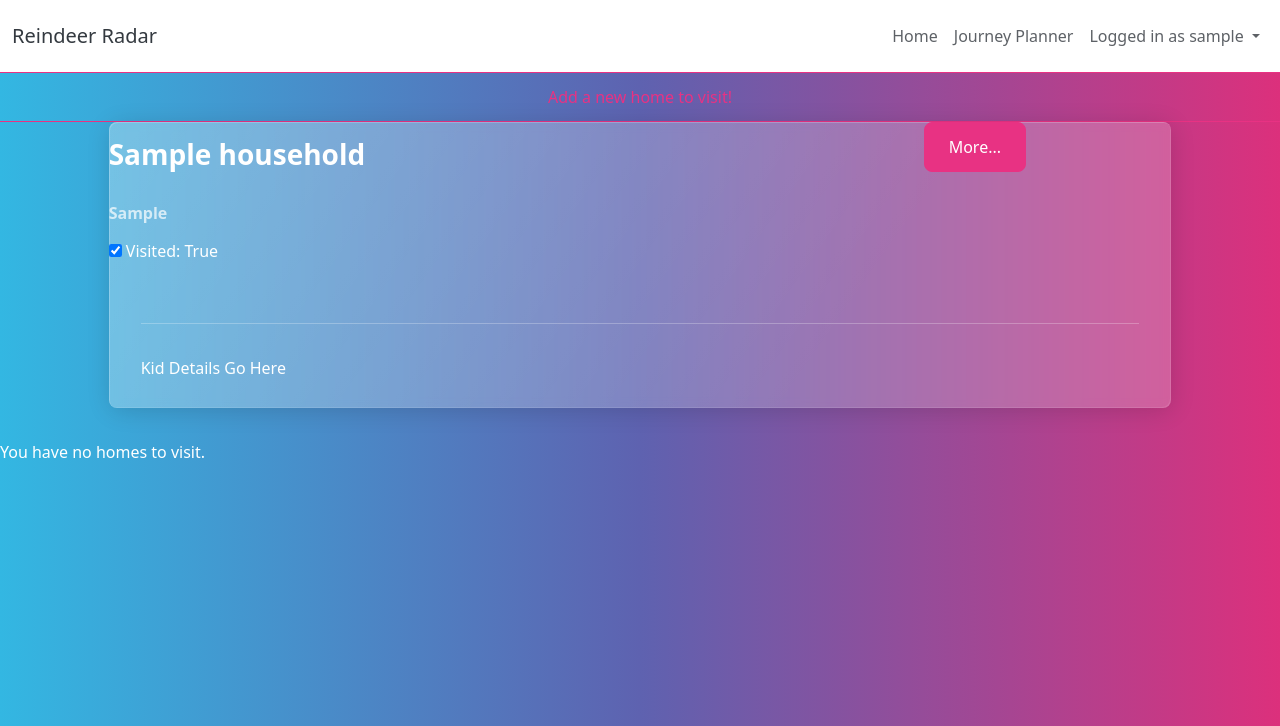
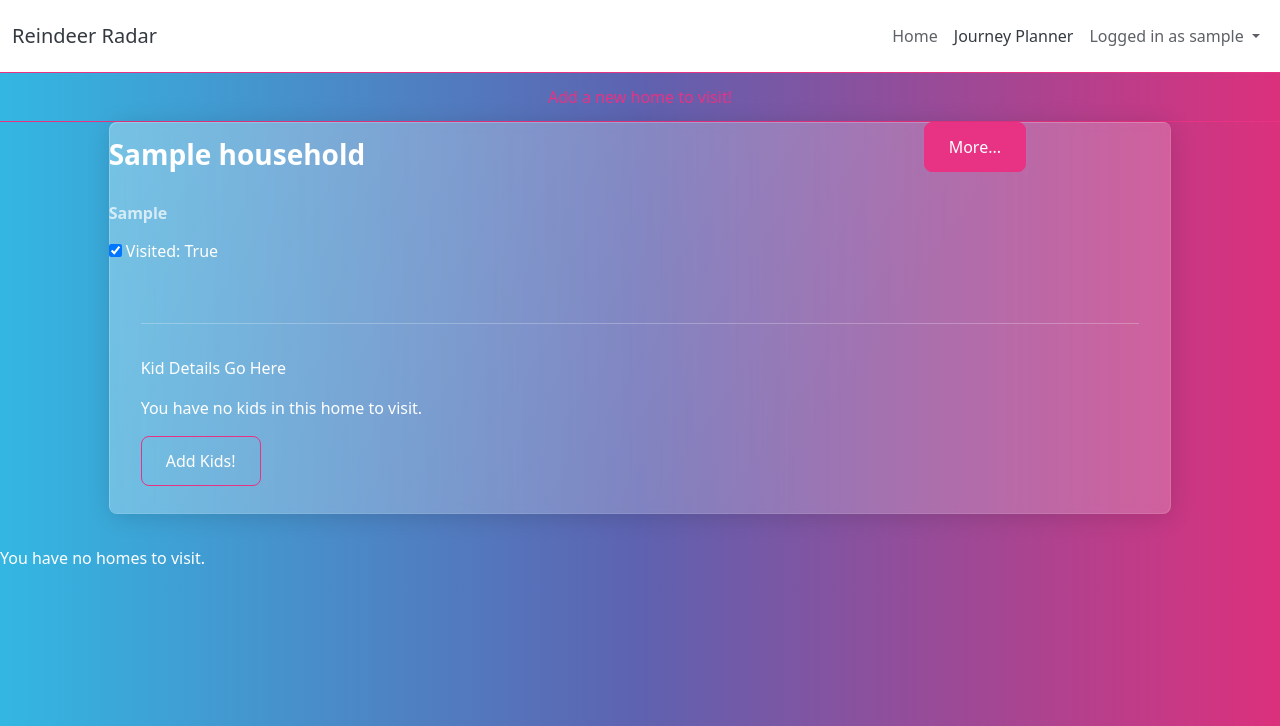
Before and after one commit to Will-WHyd/Reindeer-Radar, a Django app: page /journey/ in a window 1280 px wide, after a click on "More...". Shown: the top 726 px of the page. Run offline with Django 4.2, Linux system fonts and the light colour scheme; a user stored in the database is signed in; tables that the repository leaves empty hold one stand-in row (values such as "Sample post"); some libraries are stand-ins or nearby versions.

Commit message:
investigating kid add views issue

```diff
--- a/journey/models.py
+++ b/journey/models.py
@@ -28,7 +28,7 @@
     user = models.ForeignKey(User, on_delete=models.CASCADE)
     name = models.CharField(max_length=50, null=False, blank=False)
     age = models.IntegerField(default=0, validators=[MinValueValidator(0)])
-    family = models.ForeignKey(Household, null=False, blank=False, on_delete=models.CASCADE)
+    family = models.ForeignKey(Household, null=False, blank=False, on_delete=models.CASCADE, related_name='kids')
     behavior = models.CharField(choices=STATUS, default='Nice', max_length=20)
 
     def __str__(self):
--- a/journey/templates/journey/list.html
+++ b/journey/templates/journey/list.html
@@ -8,7 +8,7 @@
 
     <!-- Household List Column. -->
     <div class="row justify-content-center">
-        <a href="{% url 'journey:add' %}" class="btn btn-outline-primary">Add a new home to visit!</a>
+        <a href="{% url 'add_house' %}" class="btn btn-outline-primary">Add a new home to visit!</a>
 
         {% for household in household_list %}
         <div class="col-md-10 mb-3">
@@ -32,7 +32,14 @@
                             <hr>
 
                             <p class="card-text"> Kid Details Go Here </p>
+                            {% for kids in household_list.kids %}
 
+                            <!-- closing Kids for loop -->
+                            {% endfor %}
+                            {% if not kids in household_list.kids %}
+                            <p>You have no kids in this home to visit.</p>
+                            {% endif %}
+                            <a href="{% url 'add_kid' household.id %}" class="btn btn-outline-primary">Add Kids!</a>
                         </div>
                     </div>
                 </div>
--- a/journey/urls.py
+++ b/journey/urls.py
@@ -1,10 +1,10 @@
 from . import views
 from django.urls import path
 
-app_name = 'journey'
 
 urlpatterns = [
-    path('add_house/', views.add_house, name='add'),
+    path('add_house/', views.add_house, name='add_house'),
+    path('<id>/add_kid/', views.add_kid, name='add_kid'),
     path('journey/', views.journey_list, name='journey'),
     path('', views.HomePage.as_view(), name='home'),
 ]
--- a/journey/views.py
+++ b/journey/views.py
@@ -18,8 +18,7 @@
 
 def journey_list(request):
 
-    household_list = Household.objects.all()
-
+    household_list = Household.objects.filter(user=request.user)
 
     return render(request, 'journey/list.html', {"household_list": household_list})
 
@@ -32,15 +31,40 @@
 
     if request.method == 'POST':
         h_form = HouseholdForm(request.POST)
-        if form.is_valid():
+        if h_form.is_valid():
             household = h_form.save(commit=False)
             household.user = request.user
             household.save()
 
-            messages.add_message(
-                request, messages.SUCCESS,
-                'New Destination Added! Christmas Joy inbound!'
-            )
+            # messages.add_message(
+            #     request, messages.SUCCESS,
+            #     'New Destination Added! Christmas Joy inbound!'
+            # )
 
-            return redirect('journey/list.html')
-        return render(request, 'journey/add_house.html', {'h_form': h_form})
+            return redirect('journey')
+
+    return render(request, 'journey/add_house.html', {'h_form': h_form})
+
+def add_kid(request, id):
+    """
+    Creates a new instance of Kid via form and associates it with a household
+    """
+    household = get_object_or_404(Household, id=id)
+    k_form = KidForm()
+
+    if request.method == 'POST':
+        k_form = HouseholdForm(request.POST)
+        if k_form.is_valid():
+            kid = k_form.save(commit=False)
+            kid.user = request.user
+            kid.family = household
+            kid.save()
+
+            # messages.add_message(
+            #     request, messages.SUCCESS,
+            #     'New Kid Added to the {{household.name}} house! Christmas Joy inbound!'
+            # )
+
+            return redirect('journey')
+
+    return render(request, 'journey/add_kid.html', {'k_form': k_form})
```
Also changed, not shown: journey/templates/journey/add_kid.html (+29 -0 lines).
